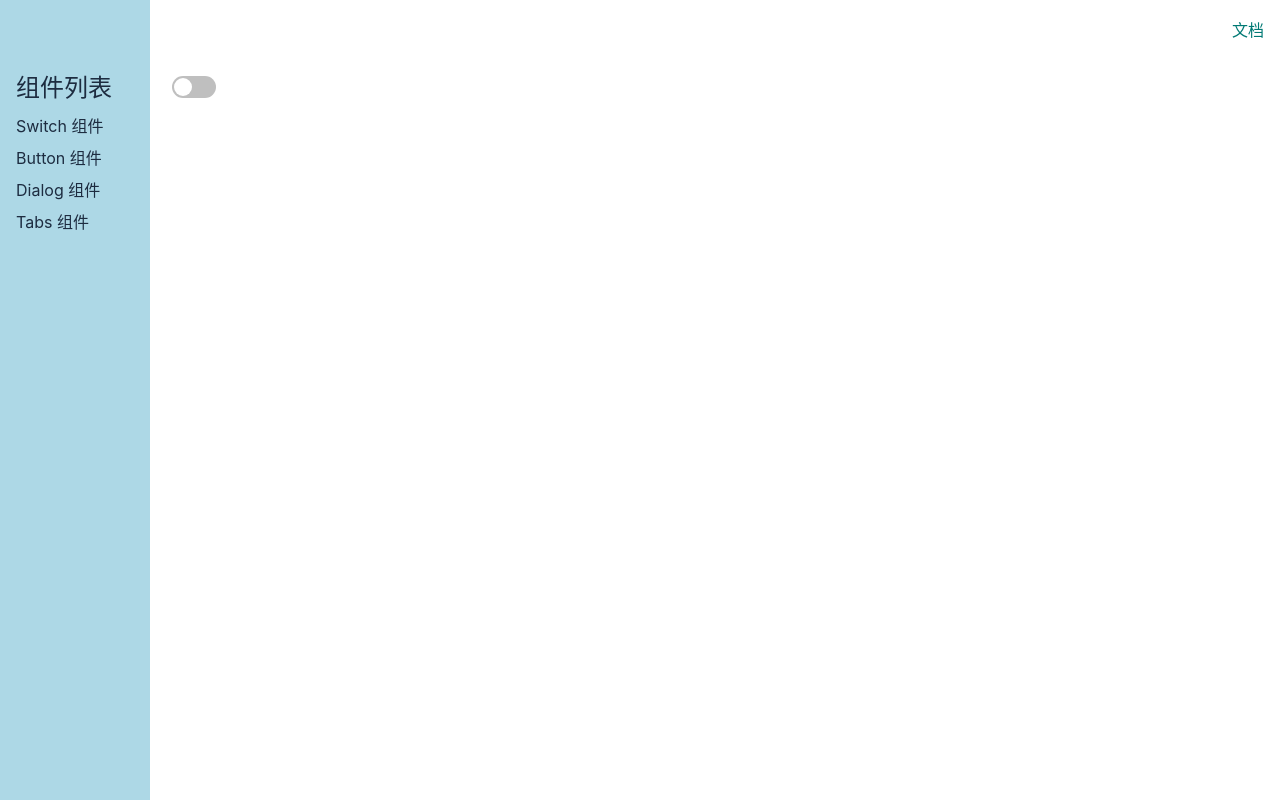
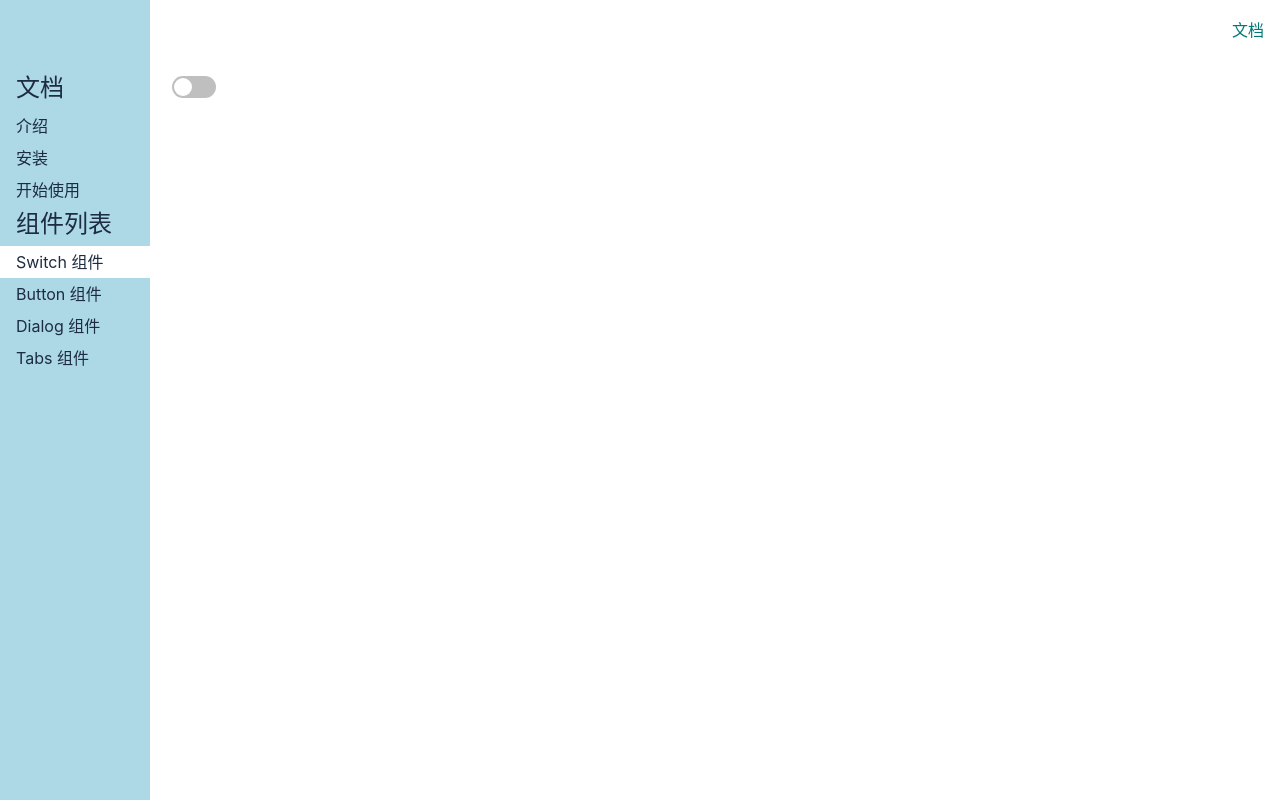
Before and after one commit to xinchi-H/Vue3-xc-Ui, a Vue app: page /#/doc/switch in a window 1280 px wide. Built offline with nearby package versions, Linux system fonts and the light colour scheme.

Commit message:
🎨 aside高亮

```diff
--- a/src/router.ts
+++ b/src/router.ts
@@ -2,6 +2,9 @@
 import Home from './views/Home.vue';
 import Doc from './views/Doc.vue';
 import DocDemo from './components/DocDemo.vue';
+import Intro from './views/Intro.vue';
+import GetStarted from './views/GetStarted.vue';
+import Install from './views/Install.vue';
 import SwitchDemo from './components/SwitchDemo.vue';
 import ButtonDemo from './components/ButtonDemo.vue';
 import DialogDemo from './components/DialogDemo.vue';
@@ -17,6 +20,9 @@
       component: Doc,
       children: [
         { path: '', component: DocDemo },
+        { path: 'intro', component: Intro },
+        { path: 'get-started', component: GetStarted },
+        { path: 'install', component: Install },
         { path: 'switch', component: SwitchDemo },
         { path: 'button', component: ButtonDemo },
         { path: 'dialog', component: DialogDemo },
--- a/src/views/Doc.vue
+++ b/src/views/Doc.vue
@@ -6,6 +6,18 @@
     />
     <div class="content">
       <aside v-if="menuVisible">
+        <h2>文档</h2>
+        <ol>
+          <li>
+            <router-link to="/doc/intro">介绍</router-link>
+          </li>
+          <li>
+            <router-link to="/doc/install">安装</router-link>
+          </li>
+          <li>
+            <router-link to="/doc/get-started">开始使用</router-link>
+          </li>
+        </ol>
         <h2>组件列表</h2>
         <ol>
           <li>
@@ -86,16 +98,25 @@
   left: 0;
   width: 150px;
   height: 100%;
-  padding: 70px 16px 16px;
+  padding: 70px 0 16px;
   background: lightblue;
 
   > h2 {
     margin-bottom: 4px;
+    padding: 0 16px;
   }
 
   > ol {
     > li {
-      padding: 4px 0;
+      > a {
+        display: block;
+        padding: 4px 16px;
+        text-decoration: none;
+      }
+
+      .router-link-active {
+        background: white;
+      }
     }
   }
 
--- /dev/null
+++ b/src/views/GetStarted.vue
@@ -0,0 +1,9 @@
+<template>
+  <div>GetStarted</div>
+</template>
+
+<script setup>
+/**
+ * 开始使用
+ */
+</script>
--- /dev/null
+++ b/src/views/Install.vue
@@ -0,0 +1,9 @@
+<template>
+  <div>Install</div>
+</template>
+
+<script setup>
+/**
+ * 安装
+ */
+</script>
--- /dev/null
+++ b/src/views/Intro.vue
@@ -0,0 +1,9 @@
+<template>
+  <div>Intro</div>
+</template>
+
+<script setup>
+/**
+ * 简介
+ */
+</script>
```
